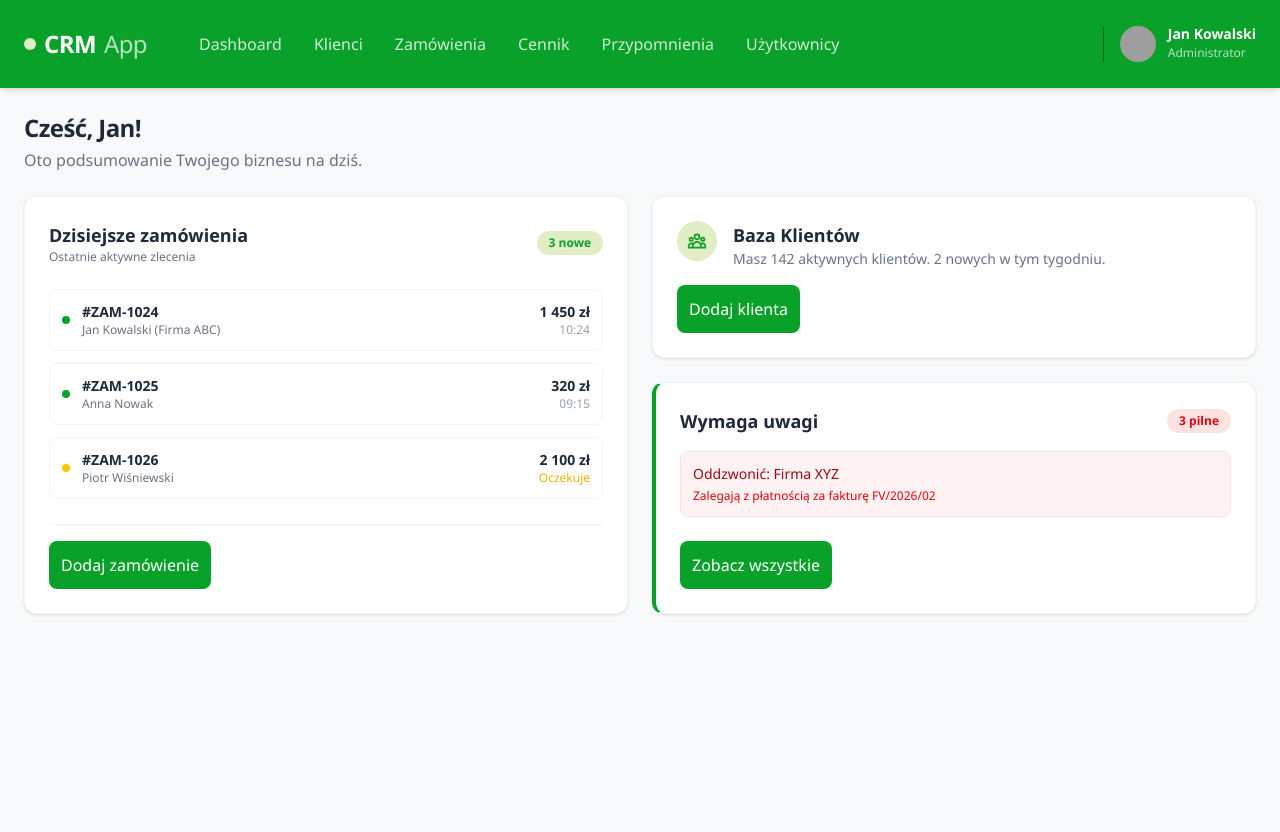
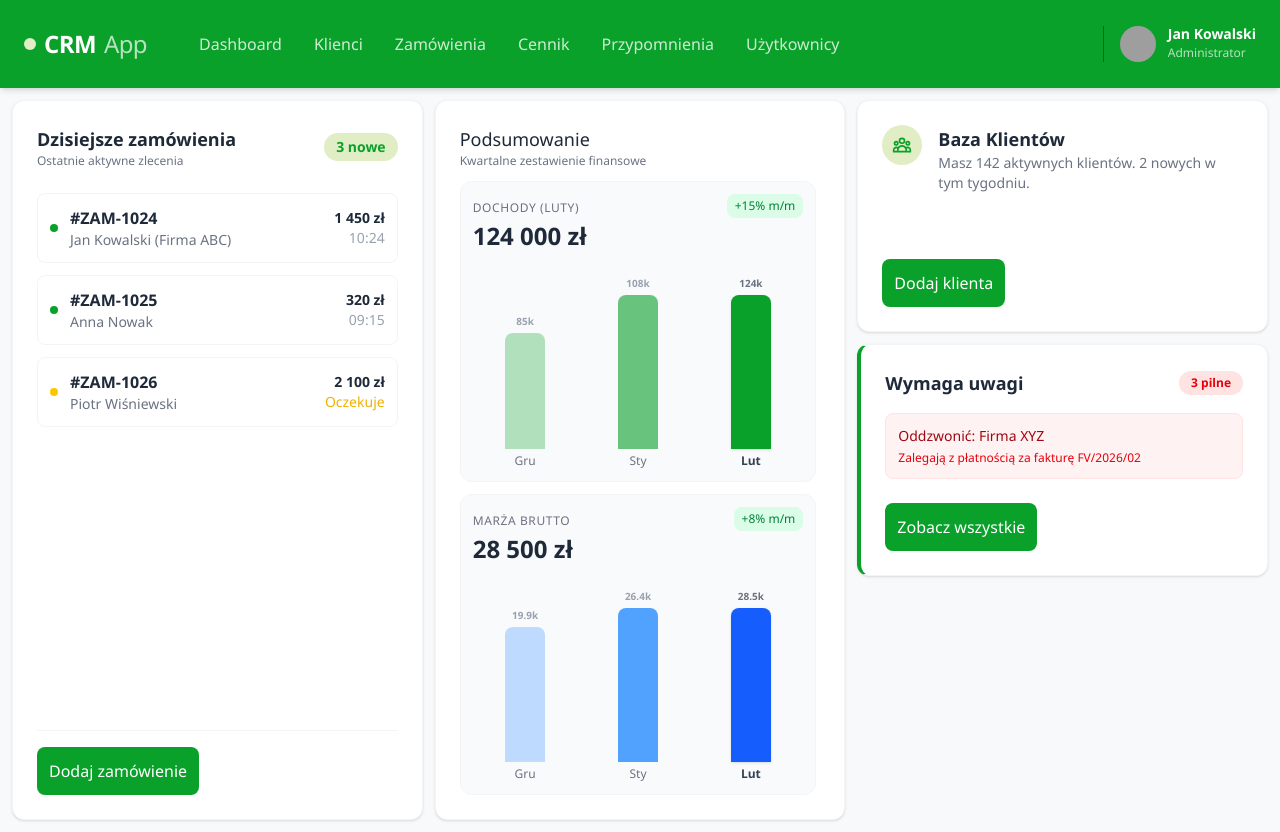
Before and after one commit to Mailosz0812/CRM-Front, an Angular app: page /admin in a window 1280 px wide. Before the commit the page ends 800 px from the top, so only its background shows below. Built offline with nearby package versions, Linux system fonts and the light colour scheme; grey boxes are pictures that could not be loaded.

Commit message:
feat: admin dashboard view with static content

```diff
--- a/src/app/features/admin-dashboard/admin-dashboard.html
+++ b/src/app/features/admin-dashboard/admin-dashboard.html
@@ -1,5 +1,3 @@
-<div class="flex flex-1">
-  <main class="flex-1 p-6">
+ <main class="p-3 h-full">
     <router-outlet></router-outlet>
   </main>
-</div>
--- a/src/app/features/admin-dashboard/admin-main/admin-main.html
+++ b/src/app/features/admin-dashboard/admin-main/admin-main.html
@@ -1,18 +1,13 @@
-<div class="space-y-6">
-  <div>
-    <h1 class="text-2xl font-bold text-gray-800 tracking-tight">Cześć, Jan!</h1>
-    <p class="text-gray-500 mt-1">Oto podsumowanie Twojego biznesu na dziś.</p>
-  </div>
+<div class="flex flex-col h-full">
+  <div class="flex-1 grid grid-cols-1 md:grid-cols-2 xl:grid-cols-3 grid-rows-3 gap-3">
 
-  <div class="grid grid-cols-1 md:grid-cols-2 gap-6">
-
-    <div class="card md:row-span-2 h-full">
+    <div class="card row-span-3">
       <div class="flex items-center justify-between w-full mb-6">
         <div>
           <h2 class="text-lg font-semibold text-gray-800">Dzisiejsze zamówienia</h2>
           <p class="text-xs text-gray-500">Ostatnie aktywne zlecenia</p>
         </div>
-        <span class="bg-surface-light text-primary text-xs font-bold px-3 py-1 rounded-full">3 nowe</span>
+        <span class="bg-surface-light text-primary text-sm font-bold px-3 py-1 rounded-full">3 nowe</span>
       </div>
 
       <div class="w-full flex-1 flex flex-col gap-3 mb-6">
@@ -20,13 +15,13 @@
         <div class="flex items-center justify-between p-3 rounded-lg border border-gray-100 hover:bg-gray-50 transition-colors cursor-pointer">
           <div class="flex items-center gap-3">
             <div class="w-2 h-2 rounded-full bg-primary"></div> <div>
-            <p class="text-sm font-semibold text-gray-800">#ZAM-1024</p>
-            <p class="text-xs text-gray-500">Jan Kowalski (Firma ABC)</p>
+            <p class=" font-bold text-gray-800">#ZAM-1024</p>
+            <p class="text-sm text-gray-500">Jan Kowalski (Firma ABC)</p>
           </div>
           </div>
           <div class="text-right">
             <p class="text-sm font-bold text-gray-800">1 450 zł</p>
-            <p class="text-xs text-gray-400">10:24</p>
+            <p class="text-sm text-gray-400">10:24</p>
           </div>
         </div>
 
@@ -34,26 +29,26 @@
           <div class="flex items-center gap-3">
             <div class="w-2 h-2 rounded-full bg-primary"></div>
             <div>
-              <p class="text-sm font-semibold text-gray-800">#ZAM-1025</p>
-              <p class="text-xs text-gray-500">Anna Nowak</p>
+              <p class=" font-bold text-gray-800">#ZAM-1025</p>
+              <p class="text-sm  text-gray-500">Anna Nowak</p>
             </div>
           </div>
           <div class="text-right">
             <p class="text-sm font-bold text-gray-800">320 zł</p>
-            <p class="text-xs text-gray-400">09:15</p>
+            <p class="text-sm text-gray-400">09:15</p>
           </div>
         </div>
 
         <div class="flex items-center justify-between p-3 rounded-lg border border-gray-100 hover:bg-gray-50 transition-colors cursor-pointer">
           <div class="flex items-center gap-3">
             <div class="w-2 h-2 rounded-full bg-yellow-400"></div> <div>
-            <p class="text-sm font-semibold text-gray-800">#ZAM-1026</p>
-            <p class="text-xs text-gray-500">Piotr Wiśniewski</p>
+            <p class=" font-bold text-gray-800">#ZAM-1026</p>
+            <p class="text-sm text-gray-500">Piotr Wiśniewski</p>
           </div>
           </div>
           <div class="text-right">
             <p class="text-sm font-bold text-gray-800">2 100 zł</p>
-            <p class="text-xs text-yellow-500">Oczekuje</p>
+            <p class="text-sm text-yellow-500">Oczekuje</p>
           </div>
         </div>
 
@@ -63,9 +58,105 @@
         <app-button-small [buttonText]="'Dodaj zamówienie'"></app-button-small>
       </div>
     </div>
+    <div class="card md:row-span-3 flex flex-col min-h-0">
+
+      <div class="flex items-center justify-between w-full mb-3 shrink-0">
+        <div>
+          <h2 class="text-lg font-medium text-gray-800">Podsumowanie</h2>
+          <p class="text-xs text-gray-500">Kwartalne zestawienie finansowe</p>
+        </div>
+      </div>
+
+      <div class="flex-1 flex flex-col w-full gap-3 overflow-y-auto pr-1 min-h-0">
+
+        <div class="bg-gray-50 rounded-xl p-3 border border-gray-100 flex flex-col  gap-2 flex-1 min-h-0">
+
+          <div class="flex justify-between items-start shrink-0">
+            <div>
+              <span class="text-xs font-medium text-gray-500 uppercase tracking-wider">Dochody (Luty)</span>
+              <div class="mt-0.5">
+                <span class="text-xl lg:text-2xl font-bold text-gray-800">124 000 zł</span>
+              </div>
+            </div>
+            <span class="text-xs font-medium text-green-700 bg-green-100 px-2 py-1 rounded-md">
+              +15% m/m
+            </span>
+          </div>
+
+          <div class="hidden xl:flex flex-1 justify-around items-end h-full pt-2 gap-2 min-h-0">
+
+            <div class="flex-1 flex justify-around items-end h-full pt-2 gap-2 min-h-0">
+
+              <div class="h-full flex flex-col justify-end items-center w-full group cursor-pointer">
+                <span class="text-[10px] font-bold text-gray-400 mb-1 group-hover:text-primary transition-colors">85k</span>
+                <div class="w-full max-w-[40px] bg-primary/30 group-hover:bg-primary/40 rounded-t-md transition-colors" style="height: 60%"></div>
+                <span class="text-[10px] lg:text-xs text-gray-500 mt-1 shrink-0">Gru</span>
+              </div>
+
+              <div class="h-full flex flex-col justify-end items-center w-full group cursor-pointer">
+                <span class="text-[10px] font-bold text-gray-400 mb-1 group-hover:text-primary transition-colors">108k</span>
+                <div class="w-full max-w-[40px] bg-primary/60 group-hover:bg-primary/70 rounded-t-md transition-colors" style="height: 80%"></div>
+                <span class="text-[10px] lg:text-xs text-gray-500 mt-1 shrink-0">Sty</span>
+              </div>
+
+              <div class="h-full flex flex-col justify-end items-center w-full group cursor-pointer">
+                <span class="text-[10px] font-bold text-gray-500 mb-1 group-hover:text-primary transition-colors">124k</span>
+                <div class="w-full max-w-[40px] bg-primary group-hover:bg-primary-dark rounded-t-md transition-colors shadow-sm" style="height: 100%"></div>
+                <span class="text-[10px] lg:text-xs font-semibold text-gray-700 mt-1 shrink-0">Lut</span>
+              </div>
+
+            </div>
+
+          </div>
+        </div>
 
 
-    <div class="card h-full">
+        <div class="bg-gray-50 rounded-xl p-3 border border-gray-100 flex flex-col gap-2 flex-1 min-h-0">
+
+          <div class="flex justify-between items-start shrink-0">
+            <div>
+              <span class="text-xs font-medium text-gray-500 uppercase tracking-wider">Marża Brutto</span>
+              <div class="mt-0.5">
+                <span class="text-xl lg:text-2xl font-bold text-gray-800">28 500 zł</span>
+              </div>
+            </div>
+            <span class="text-xs font-medium text-green-700 bg-green-100 px-2 py-1 rounded-md">
+              +8% m/m
+            </span>
+          </div>
+
+          <div class="hidden xl:flex flex-1  justify-around items-end h-full pt-2 gap-2 min-h-0">
+
+            <div class="flex-1 flex justify-around items-end h-full pt-2 gap-2 min-h-0">
+
+              <div class="h-full flex flex-col justify-end items-center w-full group cursor-pointer">
+                <span class="text-[10px] font-bold text-gray-400 mb-1 group-hover:text-blue-600 transition-colors">19.9k</span>
+                <div class="w-full max-w-[40px] bg-blue-200 group-hover:bg-blue-300 rounded-t-md transition-colors" style="height: 70%"></div>
+                <span class="text-[10px] lg:text-xs text-gray-500 mt-1 shrink-0">Gru</span>
+              </div>
+
+              <div class="h-full flex flex-col justify-end items-center w-full group cursor-pointer">
+                <span class="text-[10px] font-bold text-gray-400 mb-1 group-hover:text-blue-600 transition-colors">26.4k</span>
+                <div class="w-full max-w-[40px] bg-blue-400 group-hover:bg-blue-500 rounded-t-md transition-colors" style="height: 85%"></div>
+                <span class="text-[10px] lg:text-xs text-gray-500 mt-1 shrink-0">Sty</span>
+              </div>
+
+              <div class="h-full flex flex-col justify-end items-center w-full group cursor-pointer">
+                <span class="text-[10px] font-bold text-gray-500 mb-1 group-hover:text-blue-600 transition-colors">28.5k</span>
+                <div class="w-full max-w-[40px] bg-blue-600 group-hover:bg-blue-700 rounded-t-md transition-colors shadow-sm" style="height: 100%"></div>
+                <span class="text-[10px] lg:text-xs font-semibold text-gray-700 mt-1 shrink-0">Lut</span>
+              </div>
+
+            </div>
+
+          </div>
+        </div>
+
+      </div>
+    </div>
+
+
+    <div class="card row-span-1">
       <div class="flex items-start gap-4 mb-4">
         <div class="w-10 h-10 rounded-full bg-surface-light flex items-center justify-center text-primary shrink-0">
           <svg class="w-5 h-5" fill="none" stroke="currentColor" viewBox="0 0 24 24">
@@ -83,7 +174,7 @@
     </div>
 
 
-    <div class="card h-full border-l-4 border-l-primary border-t-gray-100 border-r-gray-100 border-b-gray-100">
+    <div class="card border-l-4 border-l-primary border-t-gray-100 border-r-gray-100 border-b-gray-100 row-span-1">
       <div class="flex items-center justify-between w-full mb-4">
         <h2 class="text-lg font-semibold text-gray-800">Wymaga uwagi</h2>
         <span class="bg-red-100 text-red-600 text-xs font-bold px-3 py-1 rounded-full">3 pilne</span>
@@ -96,3 +187,8 @@
 
       <div class="mt-auto">
         <app-button-small [buttonText]="'Zobacz wszystkie'"></app-button-small>
+      </div>
+    </div>
+
+  </div>
+</div>
```
